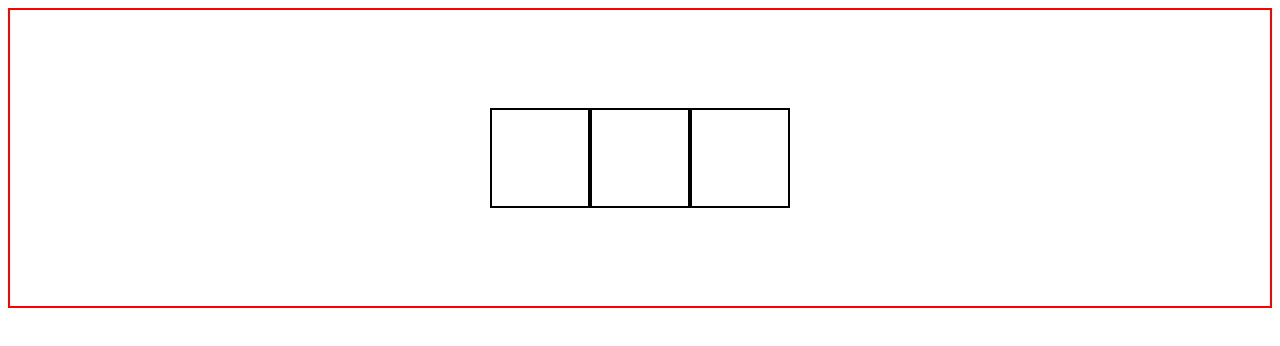
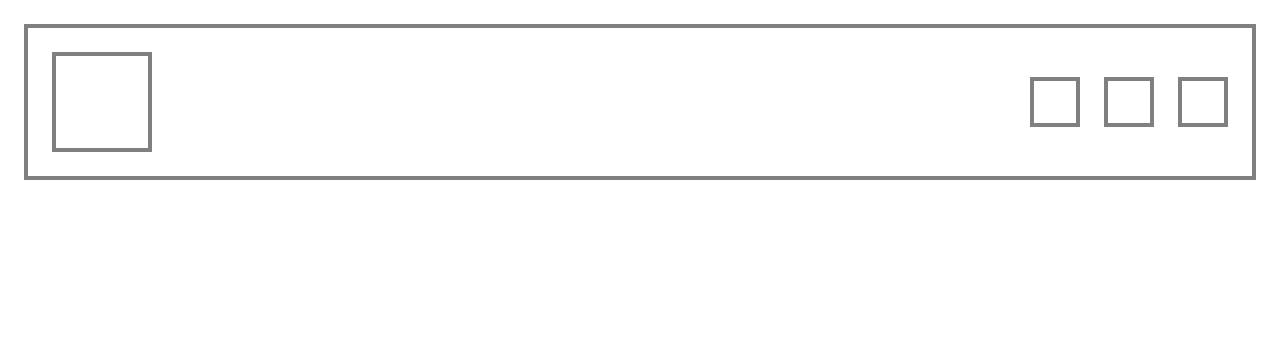
Before and after one commit to geejicode/project-003, a plain HTML site: page index.html in a window 1280 px wide. Drawn offline with Linux system fonts and the light colour scheme.

Commit message:
flexbox practice layout 001

```diff
--- a/index.html
+++ b/index.html
@@ -10,8 +10,11 @@
 <body>
     <div class="container">
         <div class="box"></div>
-        <div class="box"></div>
-        <div class="box"></div>
+        <div class="box-wrap">
+            <div class="box-small"></div>
+            <div class="box-small"></div>
+            <div class="box-small"></div>
+        </div>
     </div>
 </body>
 </html>
--- a/styles.css
+++ b/styles.css
@@ -1,17 +1,35 @@
 * {
-    box-sizing: border-box;
+  @import url("https://fonts.googleapis.com/css2?family=Roboto:wght@300;400;500;600;700&display=swap");
+  padding: 0;
+  margin: 0;
+  box-sizing: border-box;
 }
+
 .container {
-    width: 100%;
-    height: 300px;
-    border: 2px solid red;
-    display: flex;
-    justify-content: center;
-    align-items: center;
+  border: 4px solid gray;
+  display: flex;
+  flex-direction: row;
+  justify-content: space-between;
+
+  margin: 24px;
+  padding: 24px;
 }
 
 .box {
-    width: 100px;
-    height: 100px;
-    border: 2px solid black;
+  border: 4px solid gray;
+  width: 100px;
+  height: 100px;
 }
+
+.box-wrap {
+  display: flex;
+  align-items: center;
+}
+
+.box-small {
+  border: 4px solid gray;
+  width: 50px;
+  height: 50px;
+
+  margin-left: 24px;
+}
```
